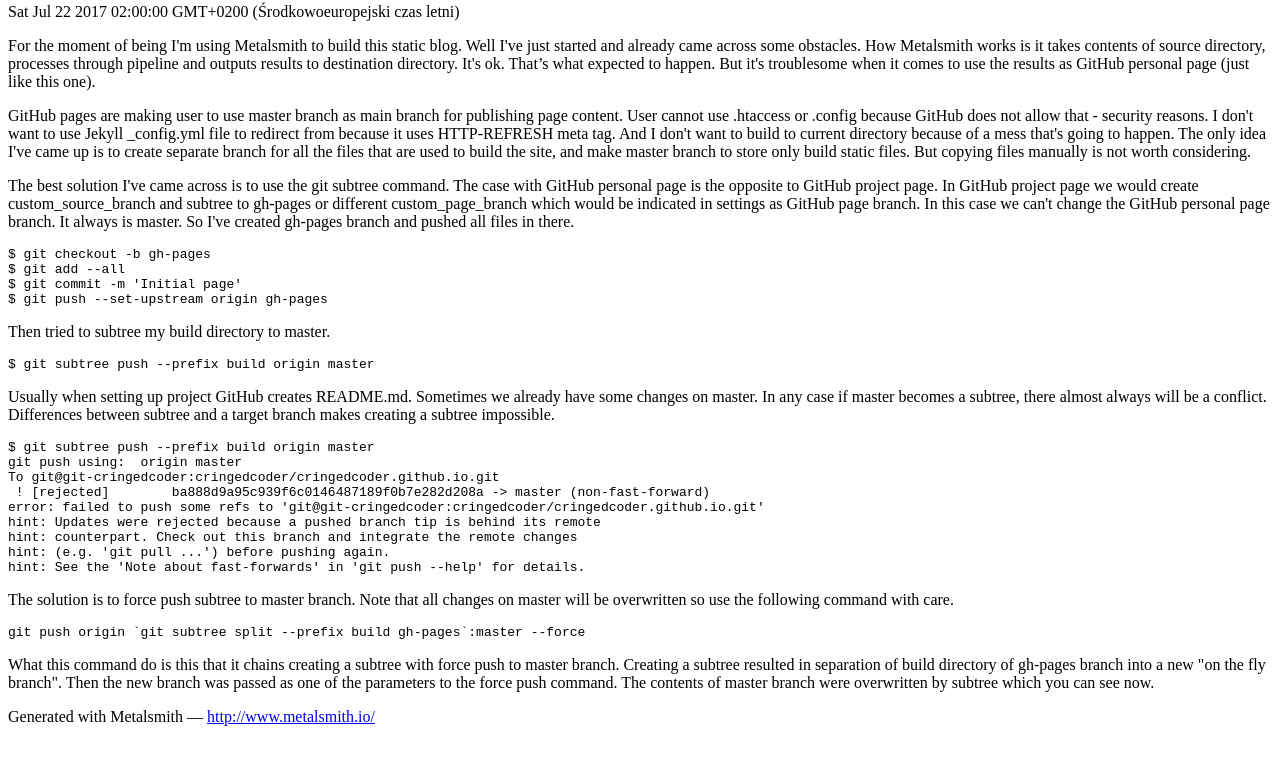
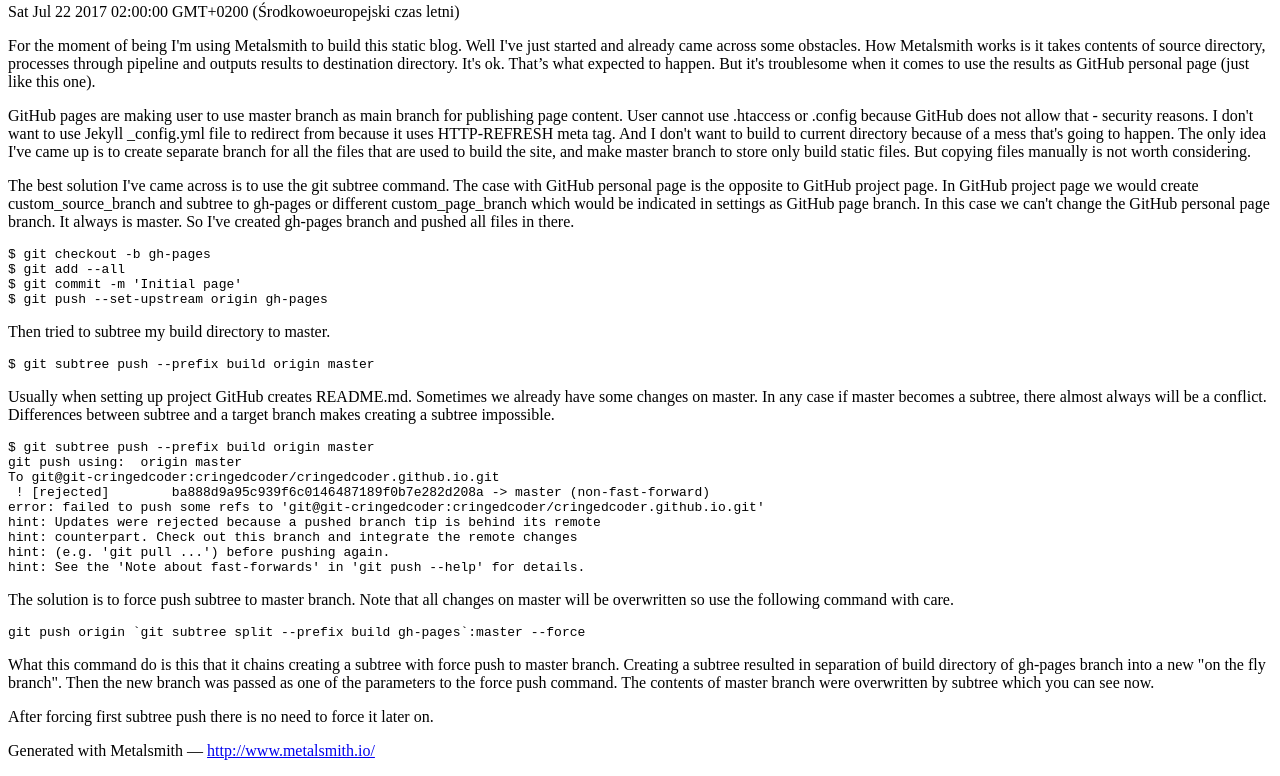
Before and after one commit to cringedcoder/cringedcoder.github.io, a plain HTML site: page posts/pushing-subtree-to-master/index.html in a window 1280 px wide. Shown: the part 111-887 px from the top of the page. Before the commit the page ends 853 px from the top, so only its background shows below. Drawn offline with Linux system fonts and the light colour scheme.

Commit message:
sentence

```diff
--- a/posts/pushing-subtree-to-master/index.html
+++ b/posts/pushing-subtree-to-master/index.html
@@ -64,6 +64,7 @@ to master branch. Creating a subtree resulted in separation of build directory
 of gh-pages branch into a new &quot;on the fly branch&quot;. Then the new branch was
 passed as one of the parameters to the force push command. The contents of
 master branch were overwritten by subtree which you can see now.</p>
+<p>After forcing first subtree push there is no need to force it later on.</p>
 
 
   <footer>
```
